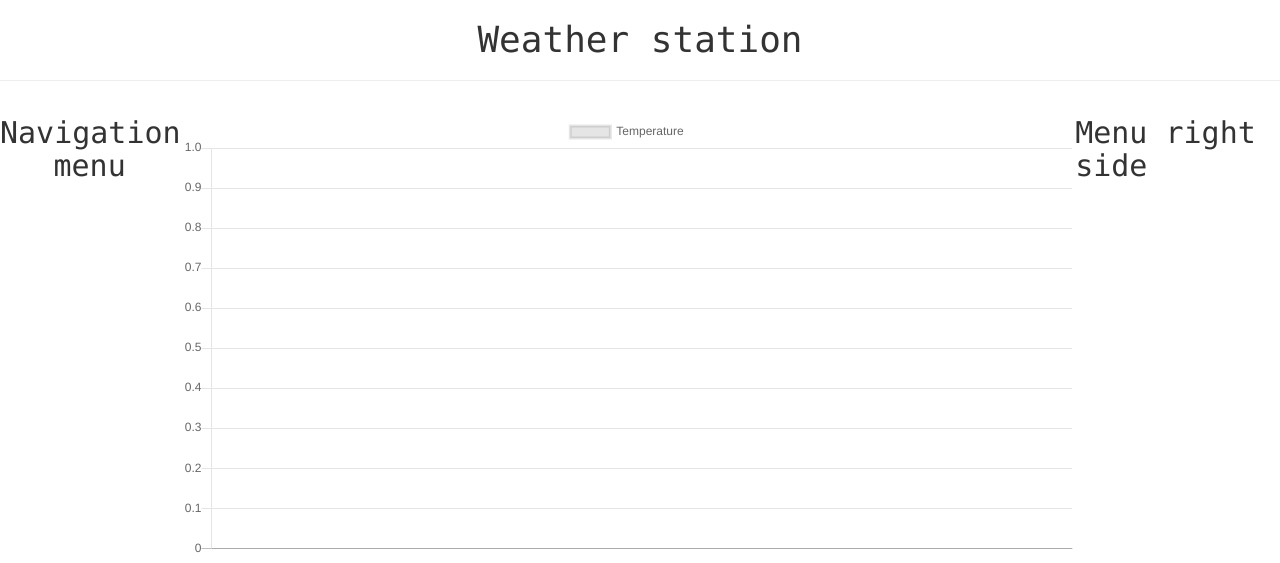
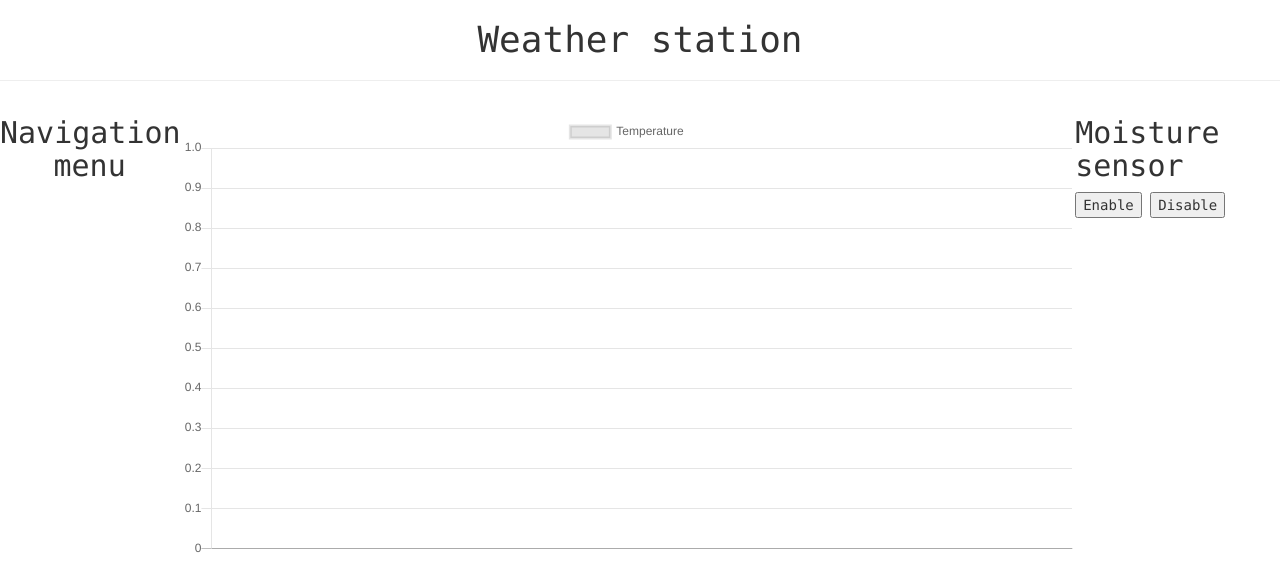
Before and after one commit to nowicki-yari/IoT_4482, a Flask app: template templates/dashboard.html in a window 1280 px wide. Shown: the top 563 px of the page. Run offline with Flask 2, Linux system fonts and the light colour scheme; the template is opened without the code that fills it, so the values that code supplies are empty; some libraries are stand-ins or nearby versions.

Commit message:
added flask enable disable buttons for pwm

```diff
--- a/templates/dashboard.html
+++ b/templates/dashboard.html
@@ -13,6 +13,7 @@
 <script src="https://cdnjs.cloudflare.com/ajax/libs/jquery/3.5.1/jquery.min.js" integrity="sha256-9/aliU8dGd2tb6OSsuzixeV4y/faTqgFtohetphbbj0=" crossorigin="anonymous"></script>
 <script src="https://cdnjs.cloudflare.com/ajax/libs/Chart.js/2.9.3/Chart.min.js" integrity="sha256-R4pqcOYV8lt7snxMQO/HSbVCFRPMdrhAFMH+vr9giYI=" crossorigin="anonymous"></script>
 <script type="text/javascript" charset="utf-8">
+    var socket = io.connect('/');
     const ctx = document.getElementById('temperature_chart').getContext('2d');
     const myChart = new Chart(ctx, {
         type: 'line',
@@ -40,12 +41,13 @@
     });
     $(document).ready(function() {
         //var socket = io.connect('http://' + document.domain + ':' + location.port, {secure: true});
-        var socket = io.connect('/');
+
         socket.on('mqtt_message', function(data) {
             const d = new Date();
             let time = d.toLocaleTimeString();
             addData(myChart, time, data['payload']);
         })
+
     });
 
     function addData(chart, label, data) {
@@ -56,6 +58,10 @@
         chart.update();
     }
 
+    function publish(message) {
+        var data = '{"topic": "pwm", "message": "' + message + '", "qos": 1}';
+        socket.emit('publish', data=data);
+    }
 
 </script>
 {% endblock %}
@@ -76,7 +82,9 @@
             <canvas id="temperature_chart"></canvas>
         </div>
         <div class="item4">
-            <h2>Menu right side</h2>
+            <h2>Moisture sensor</h2>
+            <button onclick="publish('ON')">Enable</button>
+            <button onclick="publish('OFF')">Disable</button>
         </div>
         <div class="item5">
             <h5>Footer</h5>
```
Also changed, not shown: 2 other files.
